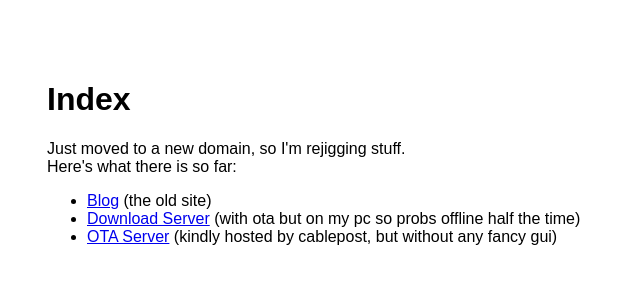
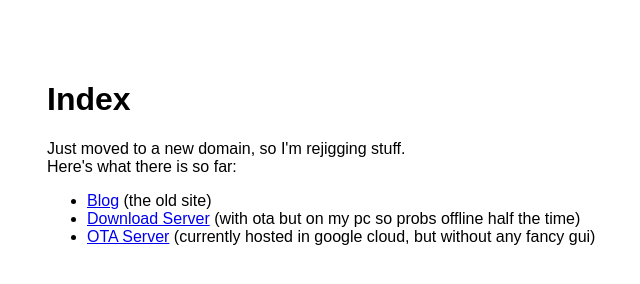
Before and after one commit to Charles-IV/charles-iv.github.io, a plain HTML site: page index.html in a window 1280 px wide. Shown: the top 284 px of the page, 203-843 px from the left. Drawn offline with Linux system fonts and the light colour scheme.

Commit message:
Update index.html

```diff
--- a/index.html
+++ b/index.html
@@ -31,6 +31,6 @@
   <ul>
     <li><a href="https://blog.charles-iv.uk">Blog</a> (the old site)</li>
     <li><a href="https://download.charles-iv.uk">Download Server</a> (with ota but on my pc so probs offline half the time)</li>
-    <li><a href="https://ota.charles-iv.uk">OTA Server</a> (kindly hosted by cablepost, but without any fancy gui)</li>
+    <li><a href="https://ota.charles-iv.uk">OTA Server</a> (currently hosted in google cloud, but without any fancy gui)</li>
   </ul>
 <div>
```
